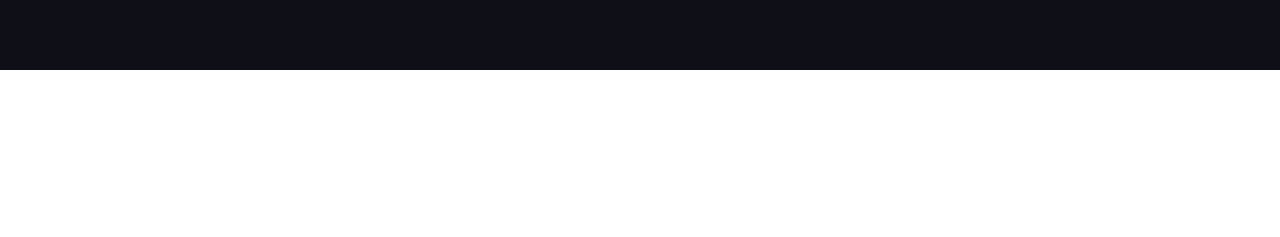
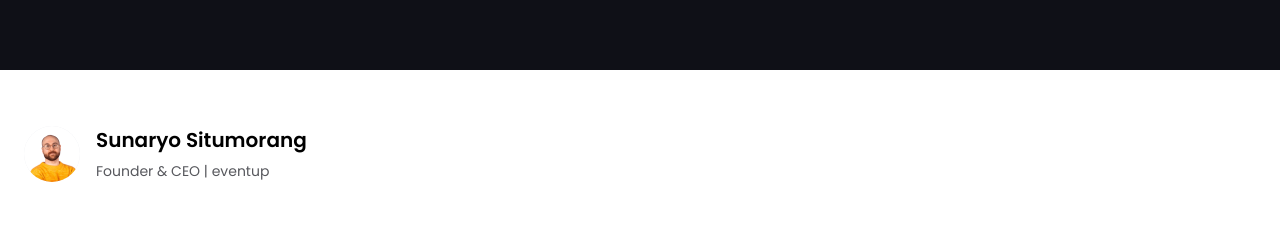
Before and after one commit to devendra-alt/event-up, a website: page index.html in a window 1280 px wide. Shown: the part 3611-3848 px from the top of the page. Before the commit the page ends 3681 px from the top, so only its background shows below. Drawn offline with Linux system fonts and the light colour scheme.

Commit message:
Updated ceo image from svg to jpg

```diff
--- a/assets/style/style.scss
+++ b/assets/style/style.scss
@@ -270,6 +270,44 @@ header {
   }
 }
 
+#ceo-call-out {
+  padding: 5.6rem 0;
+  @include left-right-padding-mobile();
+  .ceo-profile {
+    & > img {
+      width: 5.6rem;
+      height: 5.6rem;
+      border-radius: 50%;
+      background-color: #ebecf1;
+      float: left;
+      margin-right: 1.6rem;
+    }
+    .ceo-details {
+      float: left;
+      & > p {
+        &:first-child {
+          font-weight: 600;
+          font-size: 2rem;
+          line-height: 2.8rem;
+        }
+        &:last-child {
+          font-weight: 400;
+          font-size: 1.4rem;
+          line-height: 2.6rem;
+          color: #57585d;
+          padding-top: 0.4rem;
+        }
+      }
+    }
+
+    &::after {
+      content: '';
+      display: block;
+      clear: both;
+    }
+  }
+}
+
 /* Page template B */
 
 /* Media Queries */
--- a/index.html
+++ b/index.html
@@ -185,5 +185,14 @@
         </li>
       </ul>
     </section>
+    <section id="ceo-call-out">
+      <div class="ceo-profile">
+        <img src="/assets/images/ceo.jpg" alt="ceo image" />
+        <div class="ceo-details">
+          <p>Sunaryo Situmorang</p>
+          <p>Founder & CEO | eventup</p>
+        </div>
+      </div>
+    </section>
   </body>
 </html>
```
Also changed, not shown: assets/images/ceo.jpg (added), assets/images/ceo.png (added), assets/style/style.css, 2 other files.
